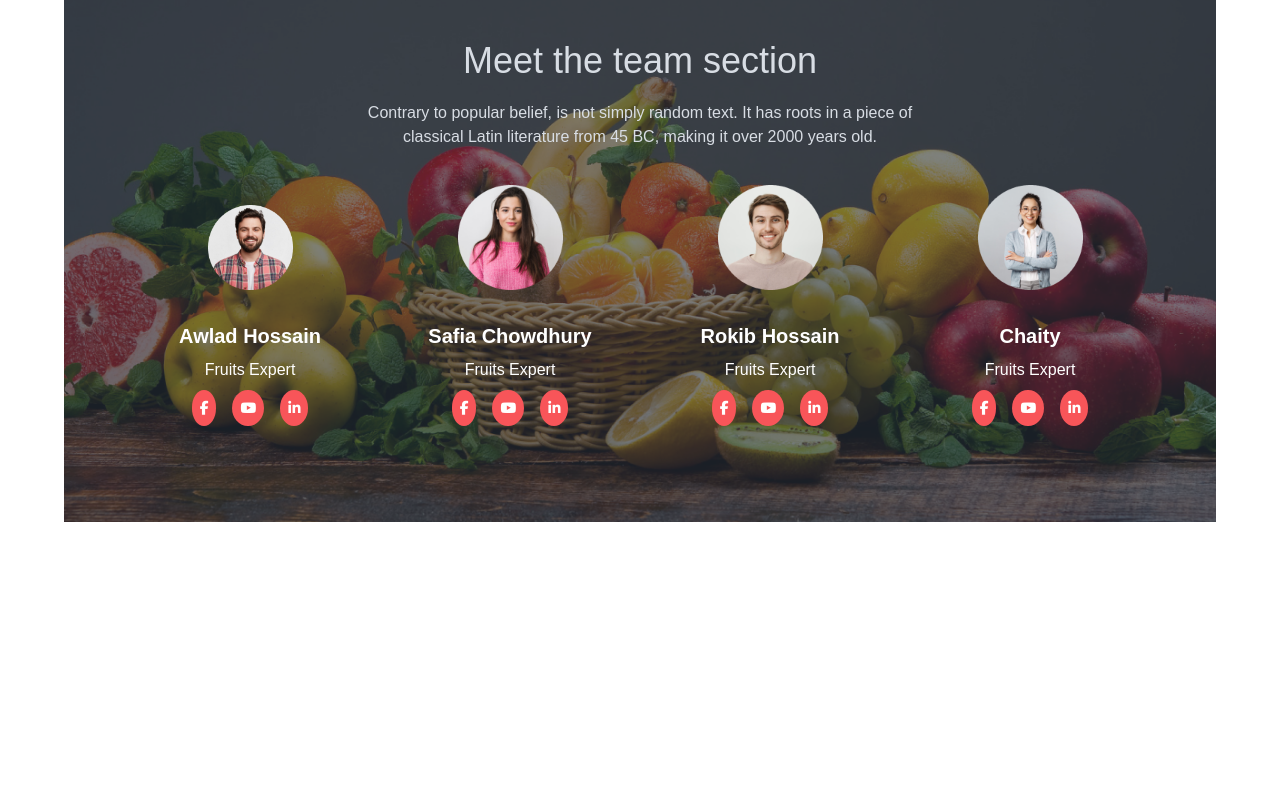
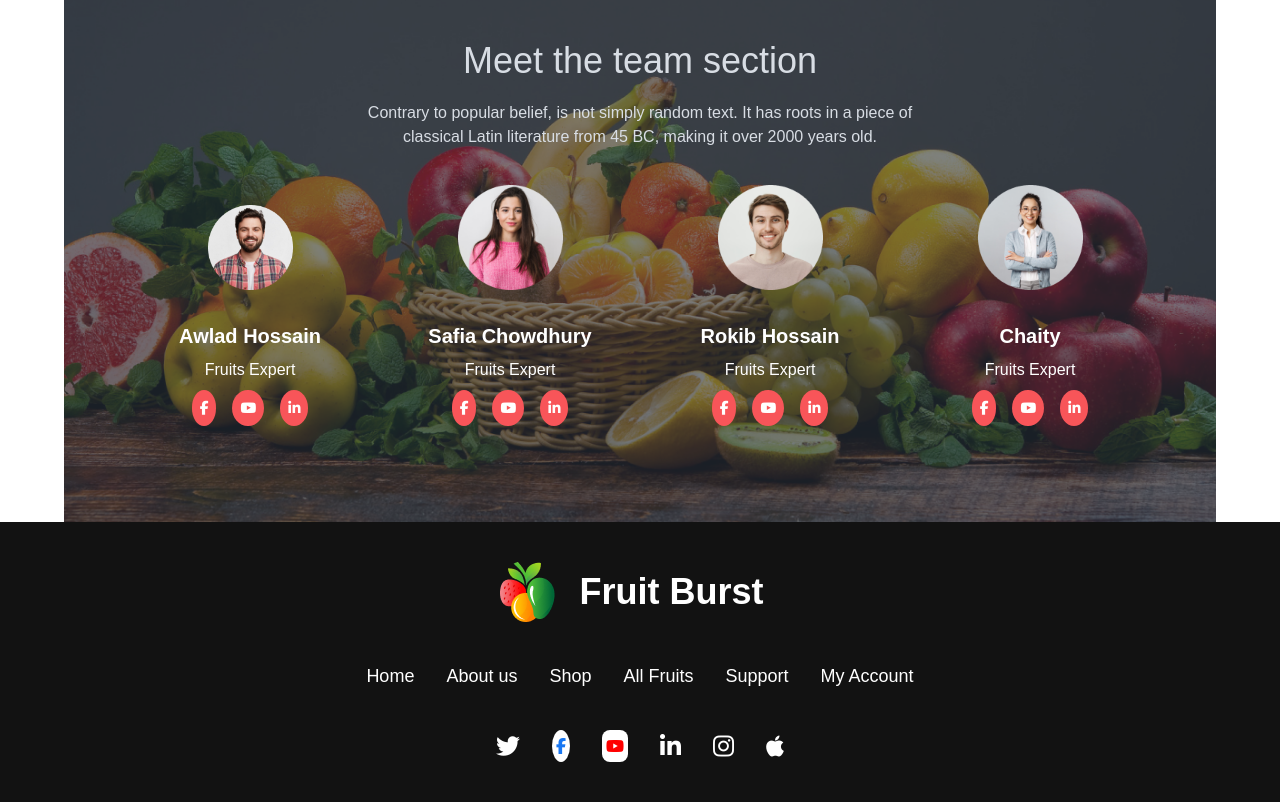
Before and after one commit to Monshi123/assigment-3, a plain HTML site: page index.html in a window 1280 px wide. Shown: the part 1830-2632 px from the top of the page. Before the commit the page ends 2352 px from the top, so only its background shows below. Drawn offline with nearby package versions, Linux system fonts and the light colour scheme.

Commit message:
added my footer section

```diff
--- a/index.html
+++ b/index.html
@@ -60,10 +60,10 @@
               </div>
             </div>
             <div>
-                    <div class="flex justify-center items-center normal-case text-xl">
-                        <img src="./images/logo.png" alt="" class="">
-                        <a class="btn btn-ghost normal-case text-4xl text-[#FFF]">Fruit Burst</a>
-                    </div>
+                  <div class="flex justify-center items-center normal-case text-xl">
+                      <img src="./images/logo.png" alt="" class="">
+                      <a class="btn btn-ghost normal-case text-4xl text-[#FFF]">Fruit Burst</a>
+                  </div>
                 </div>
                 <div class="navbar-end hidden lg:inline-flex lg:pl-[140px] menu-horizontal">
                     <input type="text" placeholder="Search here" class="input input-bordered w-full max-w-xs rounded-full" />
@@ -366,5 +366,30 @@
       </div>
     </section>
    </main>
+   <footer class="p-10 bg-[#121212]">
+    <div class="footer footer-center text-base-content rounded">
+      <div class="flex justify-center items-center normal-case text-xl">
+        <img src="./images/logo.png" alt="" class="">
+        <a class="btn btn-ghost normal-case text-4xl text-[#FFF]">Fruit Burst</a>
+    </div>
+      <div class="grid grid-flow-col gap-4 lg:gap-8">
+        <a class="link link-hover text-lg text-[#FFF]">Home</a>
+        <a class="link link-hover text-lg text-[#FFF]">About us</a>
+        <a class="link link-hover text-lg text-[#FFF]">Shop</a>
+        <a class="link link-hover text-lg text-[#FFF]">All Fruits</a>
+        <a class="link link-hover text-lg text-[#FFF]">Support</a>
+        <a class="link link-hover text-lg text-[#FFF]">My Account</a>
+      </div>
+      <div>
+        <div class="grid grid-flow-col gap-8">
+          <a href=""><i class="fa fa-twitter text-2xl text-[#FFFFFF]"></i></a>
+          <a href=""><i class="fa fa-facebook text-base p-1 rounded-[50%] bg-[#FFFFFF] text-[#1877F2]"></i></a>
+          <a href=""><i class="fa fa-youtube text-base p-1 rounded-lg bg-[#FFFFFF] text-[#FF0000]"></i></a>
+          <a href=""><i class="fa fa-linkedin text-2xl text-[#FFFFFF]"></i></a>
+          <a href=""><i class="fa fa-instagram text-2xl text-[#FFFFFF]"></i></a>
+          <a href=""><i class="fa fa-apple text-2xl text-[#FFFFFF]"></i></a>
+        </div>
+      </div>
+   </footer>
 </body>
 </html>
```
